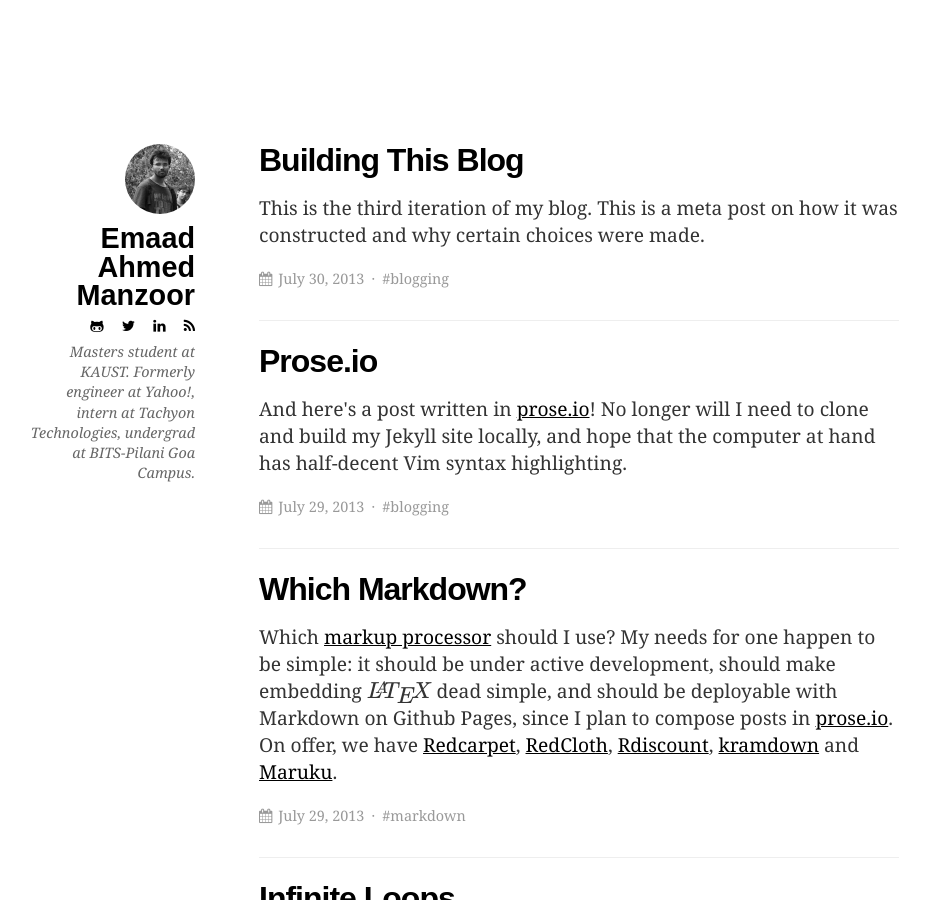
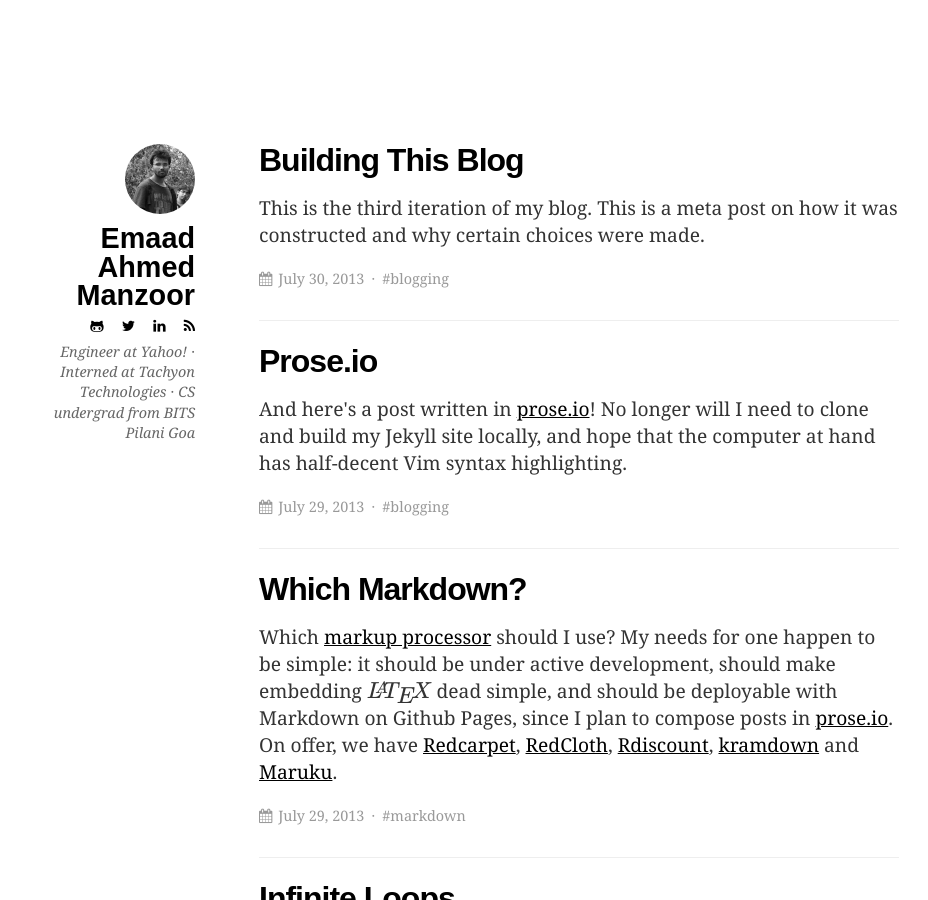
Before and after one commit to ganpatrao/ganpatrao.github.io, a Jekyll site: the page built from index.html, in a window 1280 px wide and 900 px high. Shown: the whole window, without its empty margins (125-1053 px from the left). Built offline with Jekyll 4.4.1, drawn with Linux system fonts in a browser that asks for light colours; formulas are drawn with MathJax 3.

Commit message:
Bio to reflect current status

```diff
--- a/_config.yml
+++ b/_config.yml
@@ -6,9 +6,9 @@ url: "http://eyeshalfclosed.com"
 author_name: Emaad Ahmed Manzoor
 author_image_path: /images/author-image.jpeg
 author_bio: |
-    Masters student at KAUST.
-    Formerly engineer at Yahoo!, intern at Tachyon Technologies,
-    undergrad at BITS-Pilani Goa Campus.
+    Engineer at Yahoo! · Interned
+    at Tachyon Technologies · CS undergrad
+    from BITS Pilani Goa
 github_url: "https://github.com/emaadmanzoor"
 twitter_url: "https://twitter.com/emaadmanzoor"
 linkedin_url: "https://linkedin.com/in/emaadmanzoor"
```
